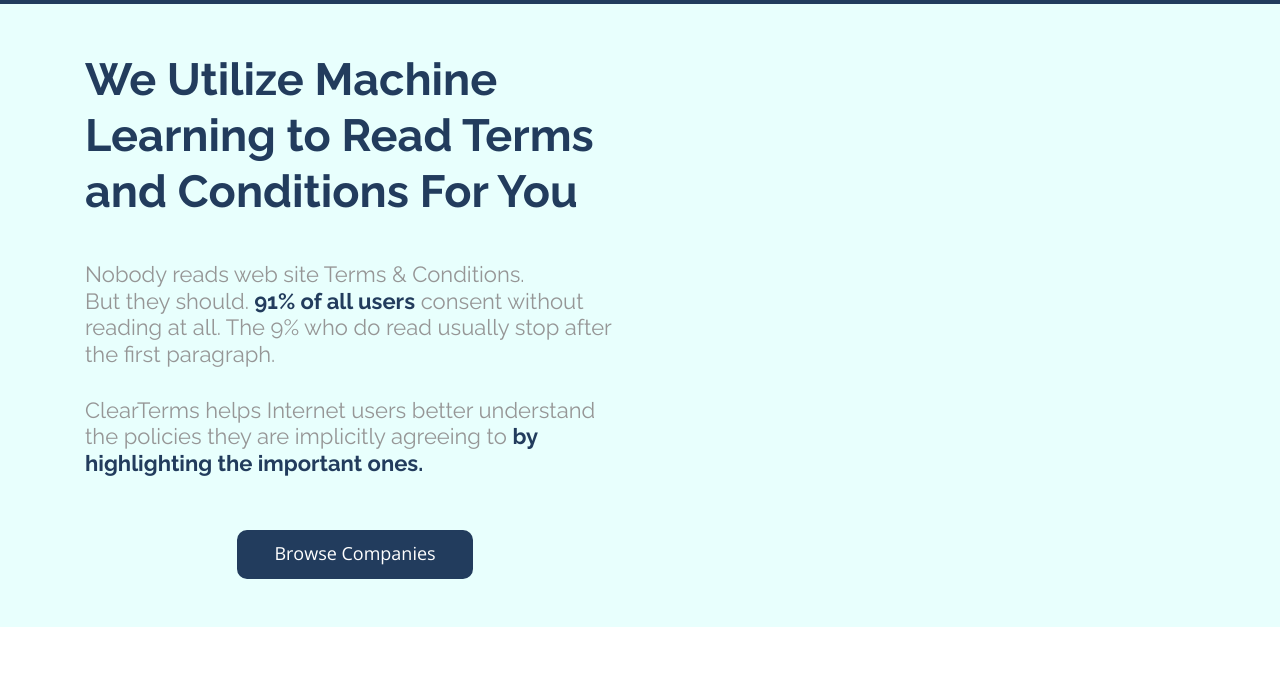
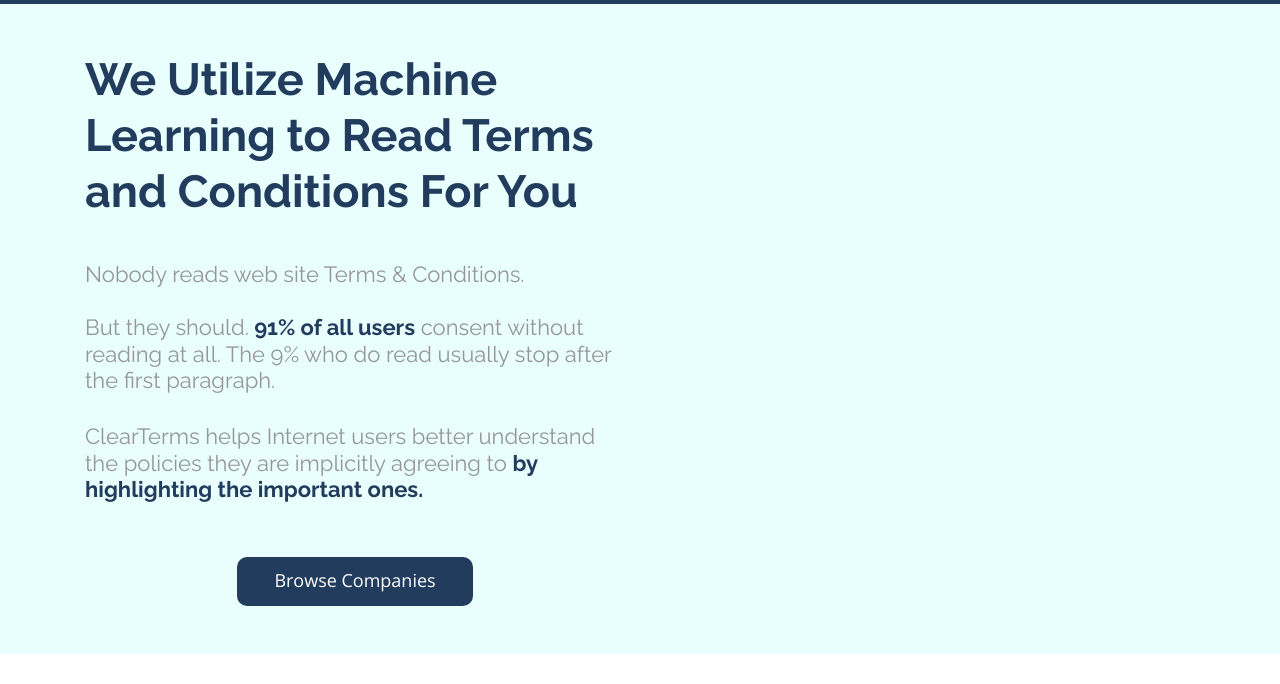
Before and after one commit to raybicboi/personal_website, a plain HTML site: page index.html in a window 1280 px wide. Shown: the part 76-760 px from the top of the page. Drawn offline with nearby package versions, Linux system fonts and the light colour scheme; files whose address does not match are found by name.

Commit message:
added a space

```diff
--- a/index.html
+++ b/index.html
@@ -23,7 +23,7 @@
       <div class="row d-flex align-items-center">
       <div class="col-lg-6 py-5 py-lg-5 order-2 order-lg-1">
         <h1>We Utilize Machine Learning to Read Terms and Conditions For You</h1>
-        <h2></br>Nobody reads web site Terms & Conditions.</br>But they should.<span class="emphasis"> 91% of all users</span> consent without reading at all. The 9% who do read usually stop after the first paragraph.</h2>
+        <h2></br>Nobody reads web site Terms & Conditions.</br></br>But they should.<span class="emphasis"> 91% of all users</span> consent without reading at all. The 9% who do read usually stop after the first paragraph.</h2>
         <h2>ClearTerms helps Internet users better understand the policies they are implicitly agreeing to <span class="emphasis">by highlighting the important ones.</span></h2>
         <br>
         <div class="d-flex justify-content-center">
```
